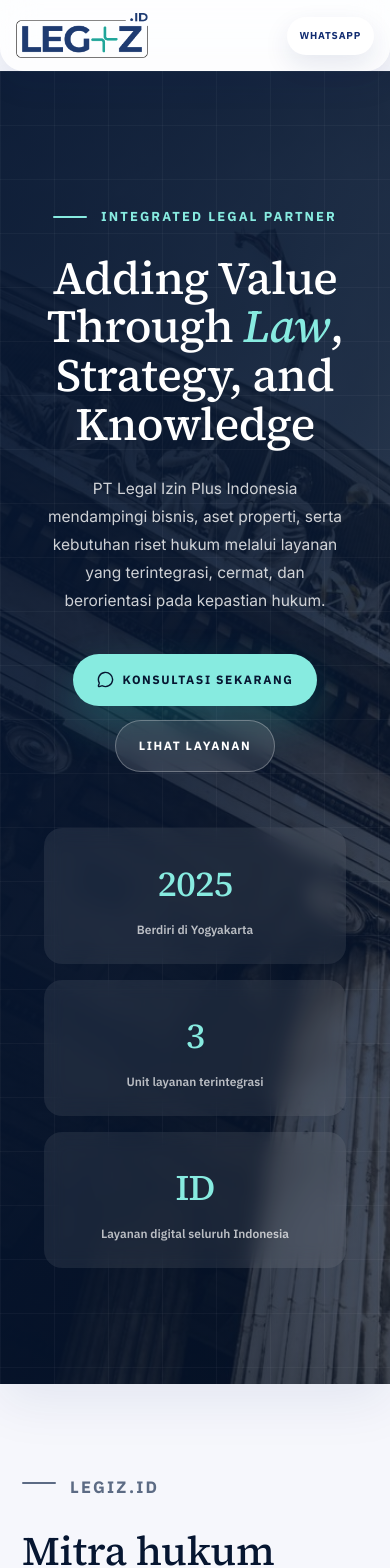
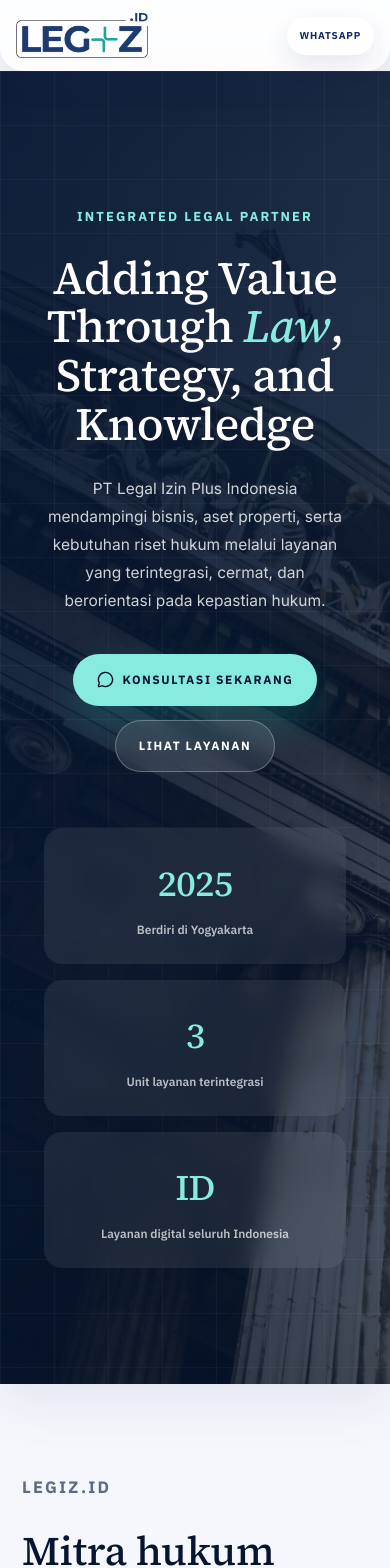
Before and after one commit to legizplus/legiz-website, a React (Vite) app: page / in a window 390 px wide. Shown: the top 1568 px of the page. Built offline with nearby package versions, Linux system fonts and the light colour scheme.

Commit message:
Remove decorative lines from eyebrow/kicker labels

```diff
--- a/src/styles.css
+++ b/src/styles.css
@@ -156,15 +156,13 @@ section { padding: var(--section-y) var(--section-x); }
 .proof-grid strong { display: block; color: var(--teal-soft); font-family: var(--serif); font-size: 36px; font-weight: 500; letter-spacing: var(--tracking-serif); }
 .proof-grid span { display: block; margin-top: 4px; color: rgba(255, 255, 255, .7); font-family: var(--display); font-size: 12px; font-weight: 600; }
 
-.eyebrow, .section-kicker { margin: 0; display: inline-flex; align-items: flex-start; gap: 14px; color: var(--teal-soft); font-family: var(--display); font-size: clamp(13px, 1.05vw, 15px); font-weight: 900; letter-spacing: .16em; line-height: 1.55; text-transform: uppercase; }
-.eyebrow::before, .section-kicker::before { content: ''; width: 34px; height: 2px; margin-top: .62em; border-radius: 2px; background: currentColor; }
+.eyebrow, .section-kicker { margin: 0; display: inline-flex; align-items: flex-start; color: var(--teal-soft); font-family: var(--display); font-size: clamp(13px, 1.05vw, 15px); font-weight: 900; letter-spacing: .16em; line-height: 1.55; text-transform: uppercase; }
 h1, h2, h3 { margin: 0; font-family: var(--serif); font-weight: 500; letter-spacing: var(--tracking-serif); }
 h1 em { color: var(--teal-soft); }
 
 /* ── Section header ───────────────────────────────────────────────────────── */
 .section-header { display: grid; grid-template-columns: minmax(220px, .44fr) minmax(0, 1fr); align-items: start; gap: clamp(48px, 6.4vw, 92px); margin-bottom: clamp(54px, 6.5vw, 80px); }
 .section-kicker { color: var(--teal); align-self: start; }
-.section-kicker::before { width: 42px; flex: 0 0 42px; }
 .section-header.light .section-kicker, .section-header.light h2 { color: white; }
 h2 { max-width: 15ch; color: var(--navy-900); font-size: clamp(36px, 4.5vw, 60px); line-height: 1.14; letter-spacing: -.014em; text-wrap: balance; }
 .section-header p { margin: 24px 0 0; color: var(--muted); max-width: 720px; font-size: 16.5px; line-height: 1.85; }
@@ -288,7 +286,6 @@ blockquote { margin: 34px 0 0; padding: 30px 34px; border-radius: var(--radius-m
 /* ── Contact ──────────────────────────────────────────────────────────────── */
 .contact { color: white; text-align: center; border-radius: var(--radius-lg); background: linear-gradient(rgba(7, 26, 66, .92), rgba(7, 26, 66, .95)), radial-gradient(circle at 80% 22%, rgba(32, 181, 166, .2), transparent 28rem), url('/images/backgrounds/contact-library.jpg') center / cover no-repeat; box-shadow: var(--shadow-soft); }
 .contact .eyebrow { display: block; width: 100%; justify-content: center; text-align: center; color: rgba(255, 255, 255, .8); letter-spacing: .24em; }
-.contact .eyebrow::before { content: none; display: none; }
 .contact h2 { color: white; max-width: 13.5ch; margin: 30px auto 0; line-height: 1.13; letter-spacing: -.014em; }
 .contact > p { max-width: 780px; margin: 32px auto 0; color: rgba(255, 255, 255, .74); line-height: 1.9; }
 .contact-grid { max-width: 760px; margin: 46px auto 0; display: grid; grid-template-columns: repeat(2, 1fr); gap: 20px; text-align: left; }
@@ -388,7 +385,6 @@ footer { width: min(1220px, calc(100% - 34px)); margin: 40px auto 0; padding: 30
   .image-card figcaption, .section-photo figcaption { left: 22px; right: 22px; bottom: 22px; }
   .image-card figcaption strong, .section-photo figcaption strong { font-size: 24px; line-height: 1.18; }
   .section-kicker { font-size: 12px; letter-spacing: .13em; line-height: 1.55; }
-  .section-kicker::before { width: 34px; flex-basis: 34px; }
   .service-card, .summary-grid a, .value-grid article, .process-grid article, .contact-grid div { padding: 28px; }
   .service-card h3, .value-grid h3 { font-size: 27px; line-height: 1.2; }
   .value-grid span { font-size: clamp(38px, 13vw, 56px); }
```
